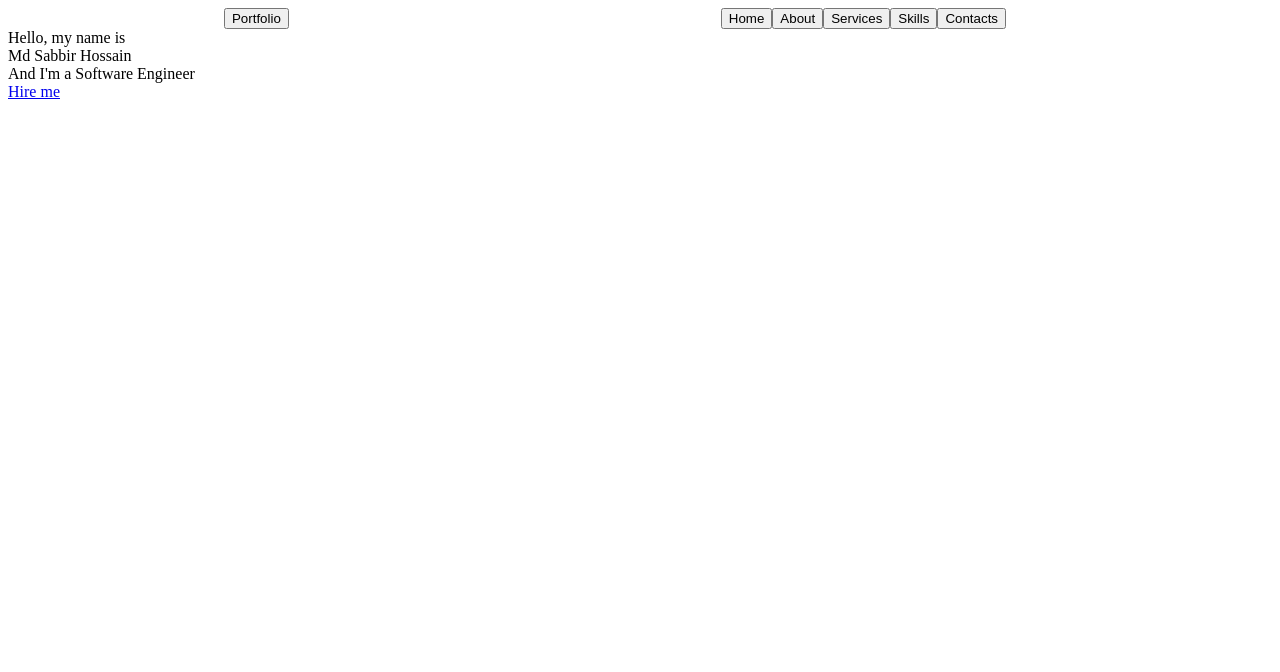
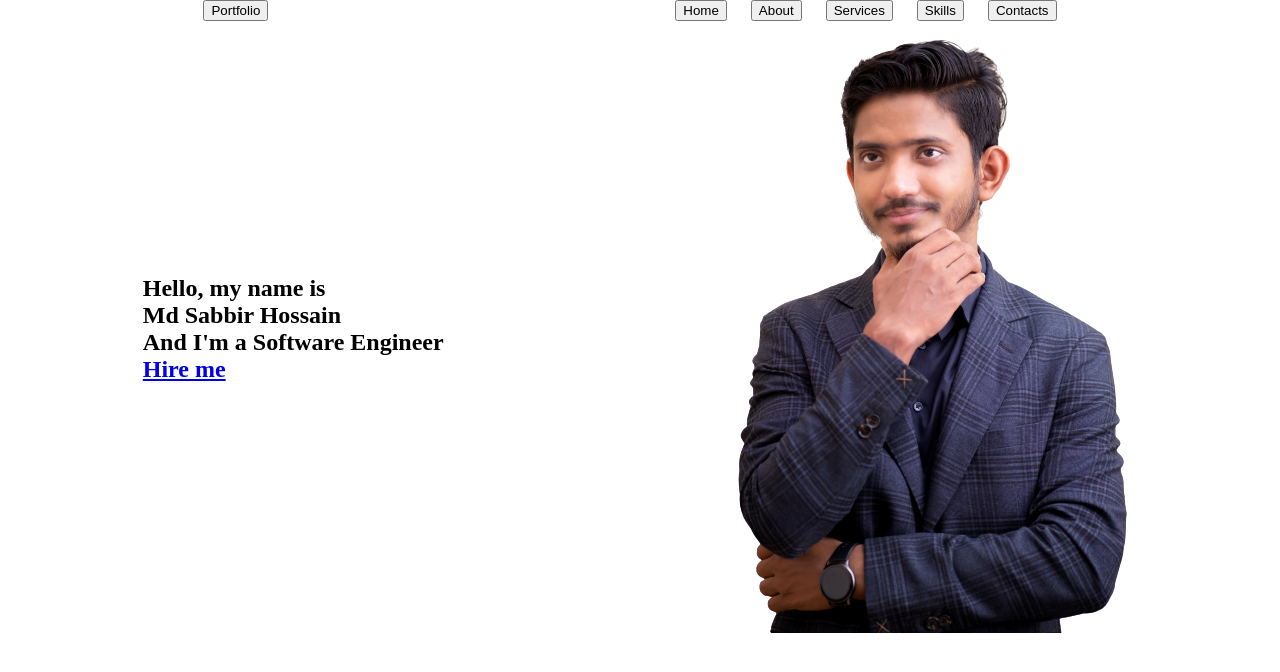
Before and after one commit to sabbirhossain0001/my-portfolio-website, a plain HTML site: page index.html in a window 1280 px wide. Drawn offline with Linux system fonts and the light colour scheme.

Commit message:
homepage done

```diff
--- a/index.html
+++ b/index.html
@@ -8,29 +8,39 @@
     <title>Personal Portfolio</title>
 </head>
 <body>
-    <header>
+
+        <section class="bacg">
             <nav>
                 <div><button>Portfolio</button></div>
-            <div class="btn">
-                 <button>Home</button>
-                 <button>About</button>
-                 <button>Services</button>
-                 <button>Skills</button>
-                 <button>Contacts</button>
+                <div>
+                     <button class="btn">Home</button>
+                     <button class="btn">About</button>
+                     <button class="btn">Services</button>
+                     <button class="btn">Skills</button>
+                     <button class="btn">Contacts</button>
                 </div>
             </nav>
-        <section class="home" id="home">
             <div>
-                <div class="text-1">Hello, my name is</div>
-                <div class="text-2">Md Sabbir Hossain</div>
-                <div class="text-3">And I'm a <span class="typing">Software Engineer</span></div>
-                <a href="#">Hire me</a>
+                <div class="stl1">
+                <div class="bacg2">
+                    <!-- <h3>Hello, my name is</h3>
+                    <h1>Md Sabbir Hossain</h1>
+                    <h2>And I'm a <span class="typing">Software Engineer</span></h2>
+                    <a href="#">Hire me</a> -->
+                    <h1>
+                        <div>Hello, my name is</div>
+                        <div>Md Sabbir Hossain</div>
+                        <div>And I'm a <span class="typing">Software Engineer</span></div>
+                        <div><a href="#">Hire me</a></div>
+                    </h1>
                 </div>
                 <div>
+                  <img src="images/image1.png" alt="">
+                </div>
+            </div>
+        </div>
 
-            </div>
         </section>
-    </header>
 
 </body>
 </html>
--- a/style.css
+++ b/style.css
@@ -3,8 +3,22 @@ nav{
     justify-content: space-around;
     }
  .btn{
-
+     margin-right: 20px;
+ }
+.stl1{
     display: flex;
     justify-content: space-around;
-    margin-right: 50px;
- }
+    align-items: center;
+
+}
+/* .bacg{
+    background-image: url("images/background\ image.jpg");
+    background-repeat: no-repeat;
+
+} */
+body{
+    margin: 0%;
+}
+/* .bacg2{
+    line-height: 10px;
+} */
```
Also changed, not shown: images/background image.jpg (added), images/banner.jpg (added), images/image1.png (added). Lines whose indentation alone changed are shown as unchanged.
